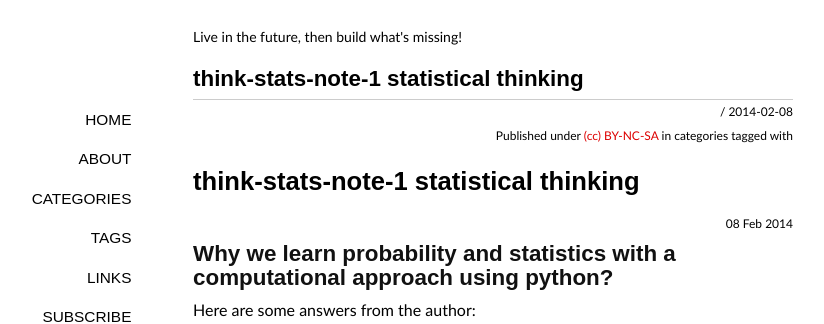
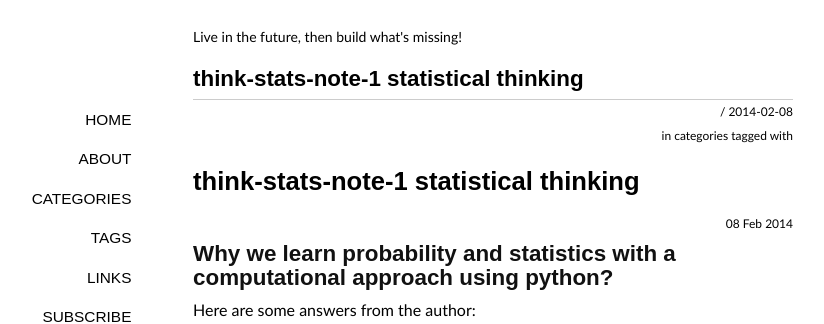
Before and after one commit to tonyskywalker/tonyskywalker.github.io, a Jekyll site: the page built from _posts/2014-02-08-think-stats-note-1-stats-ideas.md, in a window 1280 px wide and 900 px high. Shown: the top 324 px of the window, without its empty margins (147-971 px from the left). Built offline with Jekyll 4.4.1, drawn with Linux system fonts in a browser that asks for light colours; some web fonts are replaced; comment, search, counter and statistics services are not loaded; some of the changed text lies outside the part shown.

Commit message:
update css

```diff
--- a/_layouts/post.html
+++ b/_layouts/post.html
@@ -12,10 +12,6 @@
 	<time datetime="{{ page.date | date:"%Y-%m-%d" }}">{{ page.date | date:"%Y-%m-%d" }}</time>
 </span>
 <br/>
-
-<span class="license">
-	Published under <a rel="license" href="http://creativecommons.org/licenses/by-nc-sa/3.0/">(cc) BY-NC-SA</a>
-</span>
 
 {% if page.categories %}
 <span class="categories">
@@ -41,3 +37,7 @@
 </section>
 
 {% include comments.md %}
+
+<span class="license">
+    Published under <a rel="license" href="http://creativecommons.org/licenses/by-nc-sa/3.0/">(cc) BY-NC-SA</a>
+</span>
```
